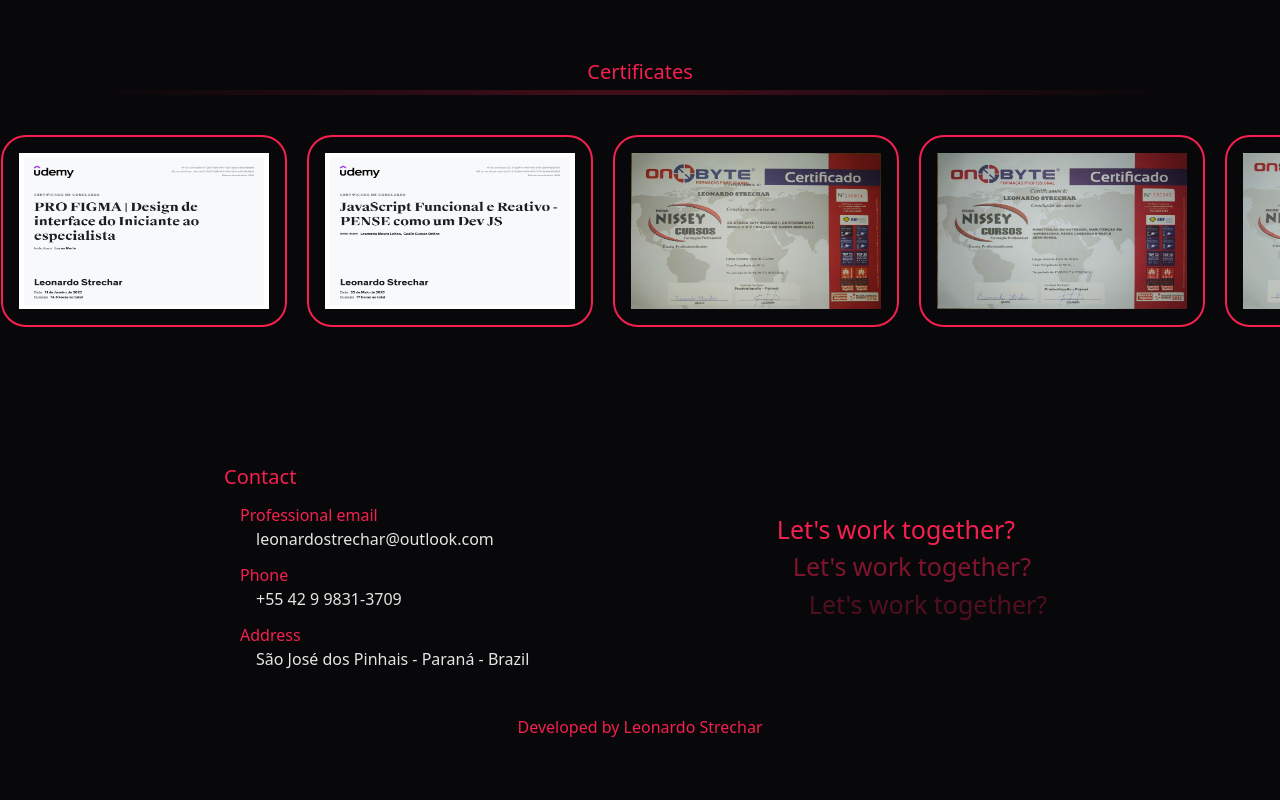
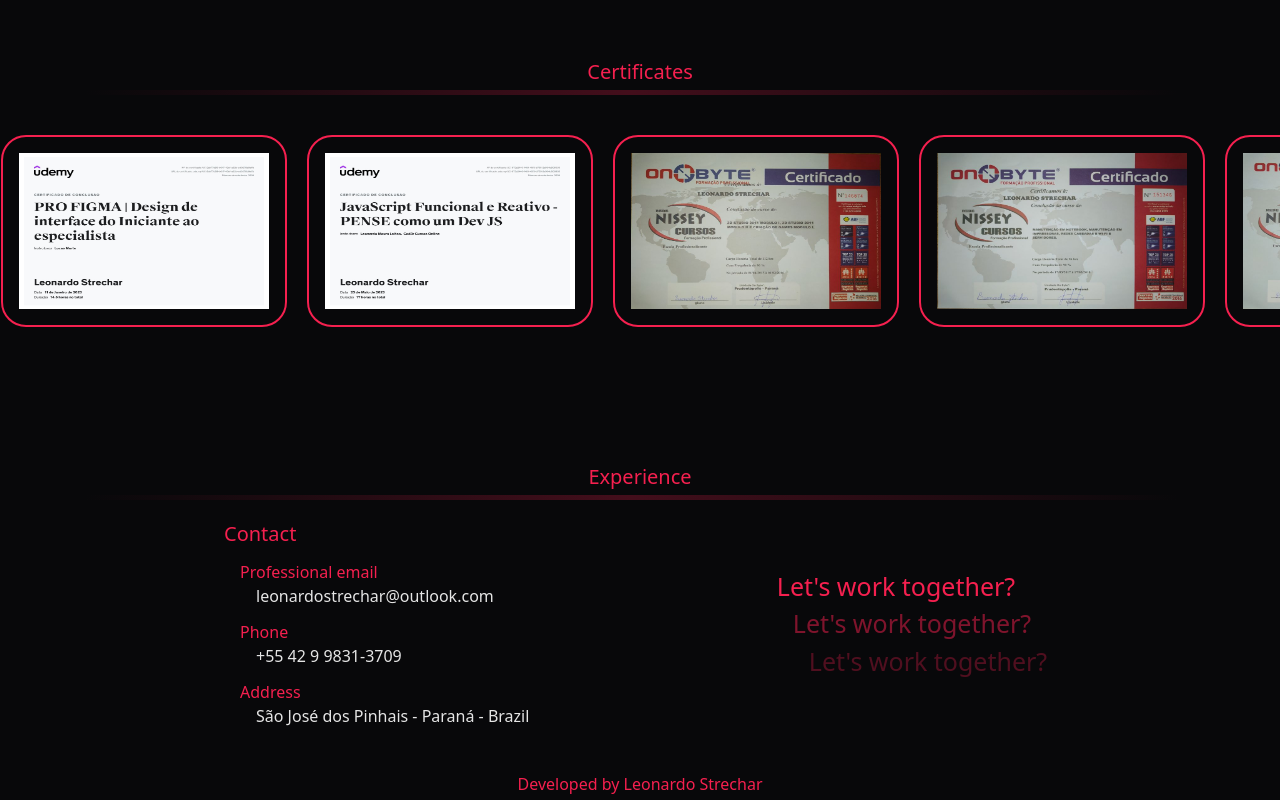
Before and after one commit to LeonardoStrechar/Portfolio, a Next.js app: page / in a window 1280 px wide. Shown: the part 2065-2865 px from the top of the page. Before the commit the page ends 2808 px from the top, so only its background shows below. Built offline with nearby package versions, Linux system fonts and the light colour scheme.

Commit message:
feat/ new experience component

```diff
--- /dev/null
+++ b/src/app/components/experience/experience.tsx
@@ -0,0 +1,13 @@
+export function Experience() {
+  return (
+    <div id="technologies" className="w-full flex flex-col items-center mb-5">
+      <div className="w-full text-center flex flex-col items-center">
+        <p className="text-amaranth text-xl mb-1">Experience</p>
+        <img src="linear-line.svg" alt="linear line" />
+      </div>
+      <div>
+
+      </div>
+    </div>
+  );
+}
--- a/src/app/page.tsx
+++ b/src/app/page.tsx
@@ -7,6 +7,7 @@ import { Certificate } from "./components/certificates/certificates";
 import Projects from "./components/projects/project";
 import Contact from "./components/contact/contact";
 import Footer from "./components/footer/footer";
+import { Experience } from "./components/experience/experience";
 
 export default function Content(){
   return (
@@ -18,6 +19,7 @@ export default function Content(){
       <Technologies />
       <Certificate />
       {/* <Projects /> */}
+      <Experience />
       <Contact />
       <Footer />
     </div>
```
